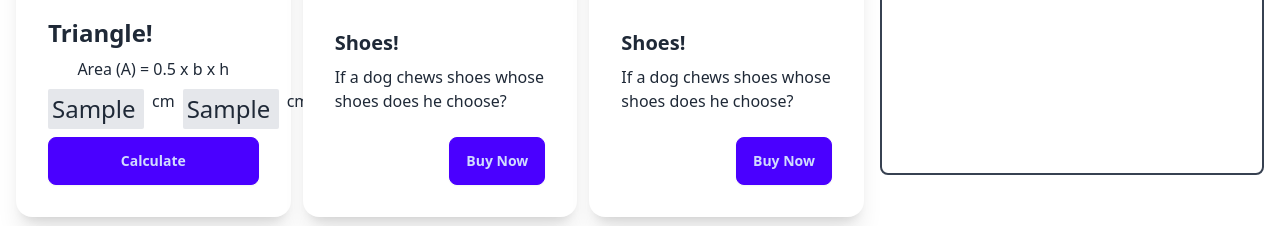
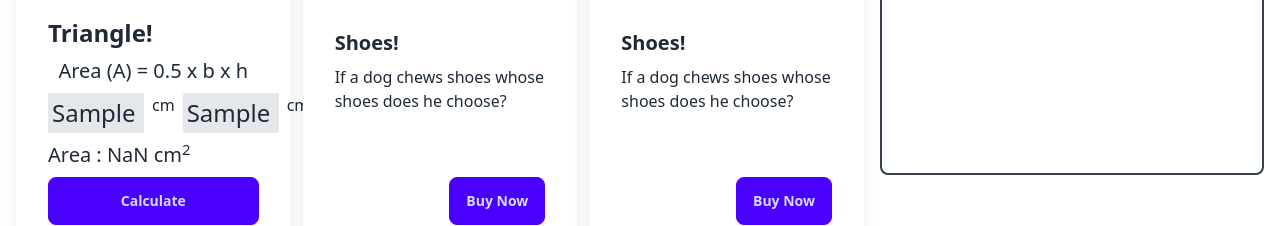
Before and after one commit to Tufazzul1/geometry-genious, a plain HTML site: page index.html in a window 1280 px wide. Both pictures are taken after typing "Sample", "Sample" into the empty fields and a click on the button "Calculate". Shown: the part 355-581 px from the top of the page. Drawn offline with nearby package versions, Linux system fonts and the light colour scheme; grey boxes are pictures that could not be loaded.

Commit message:
added triangle section

```diff
--- a/index.html
+++ b/index.html
@@ -42,13 +42,16 @@
                     <figure><img src="images/triangle.png" alt="Shoes" /></figure>
                     <div class="card-body">
                         <h2 class="card-title text-2xl">Triangle!</h2>
-                        <p class="text-center">Area (A) = 0.5 x b x h</p>
+                        <p class="text-center text-xl">Area (A) = 0.5 x b x h</p>
 
                         <div class="flex gap-2">
-                            <input class="w-24 bg-gray-200 p-1 text-2xl rounded-sm" type="text" placeholder="b">
+                            <input id="triangle-base" class="w-24 bg-gray-200 p-1 text-2xl rounded-sm" type="text" placeholder="b">
                             <span>cm</span>
-                            <input class="w-24 bg-gray-200 p-1 text-2xl rounded-sm" type="text" placeholder="h">
+                            <input id="triangle-height" class="w-24 bg-gray-200 p-1 text-2xl rounded-sm" type="text" placeholder="h">
                             <span>cm</span>
+                        </div>
+                        <div>
+                            <p class="text-xl">Area : <span id="triangle-area"></span> <span>cm<sup>2</sup></span></p>
                         </div>
                         <div class="card-actions justify-end">
                             <button onclick="calculateTriangleArea()" class="btn btn-primary w-full">Calculate</button>
--- a/scripts/triangle.js
+++ b/scripts/triangle.js
@@ -1,3 +1,32 @@
+/*
+*Objective : Get base, height of a triangle .Calculate the area by using the provides formula and than display the area.
+*step -1 : Get base value
+*step -2 : added an id in the base input field
+*step -3 : Use getElementById to access the field
+*step -4 : Get vvalue from the input feild. ( Value is string now)
+*step -5 : convert the vlaue to a number by using parsefloat()
+ */
+
+
+
+
 function calculateTriangleArea(){
-    console.log('inside the function')
+    // triangle base value
+    const triangleBaseInput = document.getElementById('triangle-base');
+    const triangleBaseText = triangleBaseInput.value;
+    const base = parseFloat(triangleBaseText)
+    console.log(base);
+
+    // get triangle height vlaue
+    const triangleHeightInput = document.getElementById('triangle-height');
+    const triangleHeightText =  triangleHeightInput.value;
+    const height = parseFloat(triangleHeightText);
+    console.log(height);
+
+    const area = 0.5 * base * height;
+    console.log('area of the triangle:', area);
+
+    // display triangle area
+    const triangleAreaSpan = document.getElementById('triangle-area');
+    triangleAreaSpan.innerText = area;
 }
```
